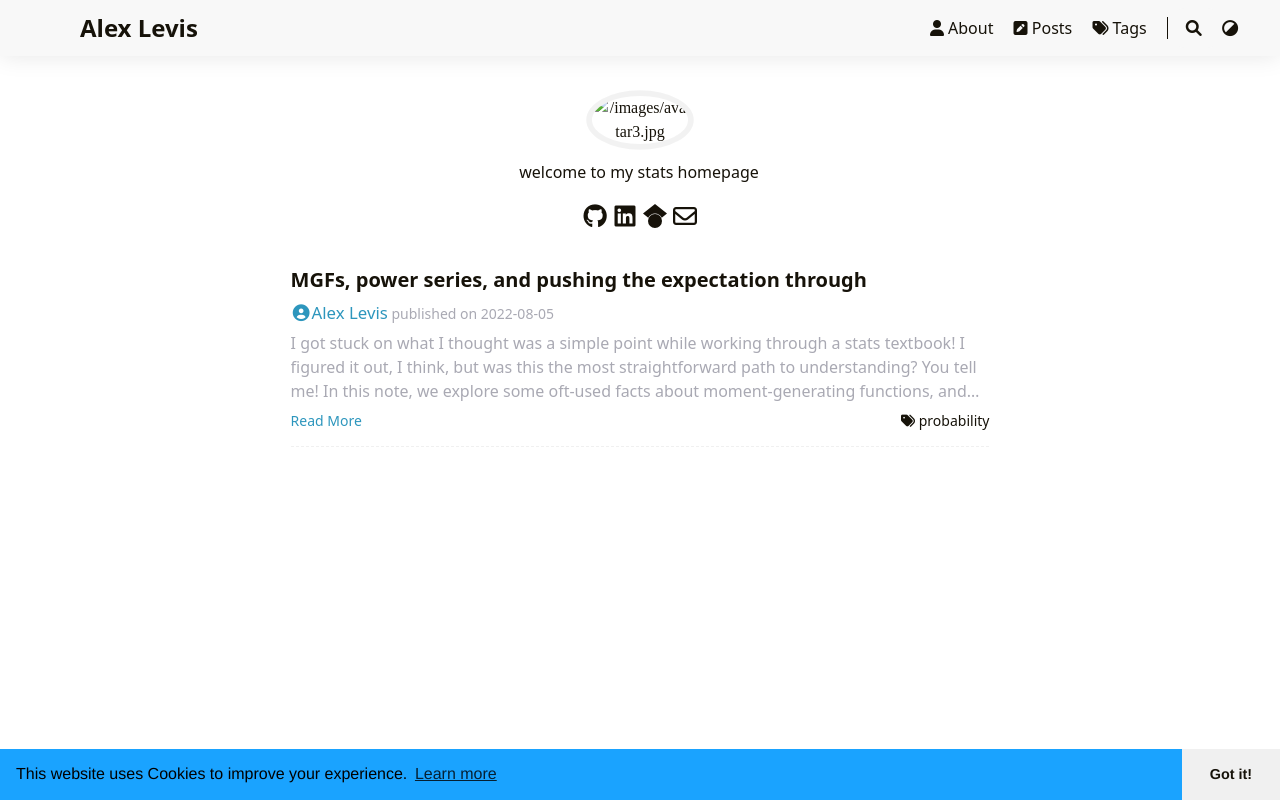
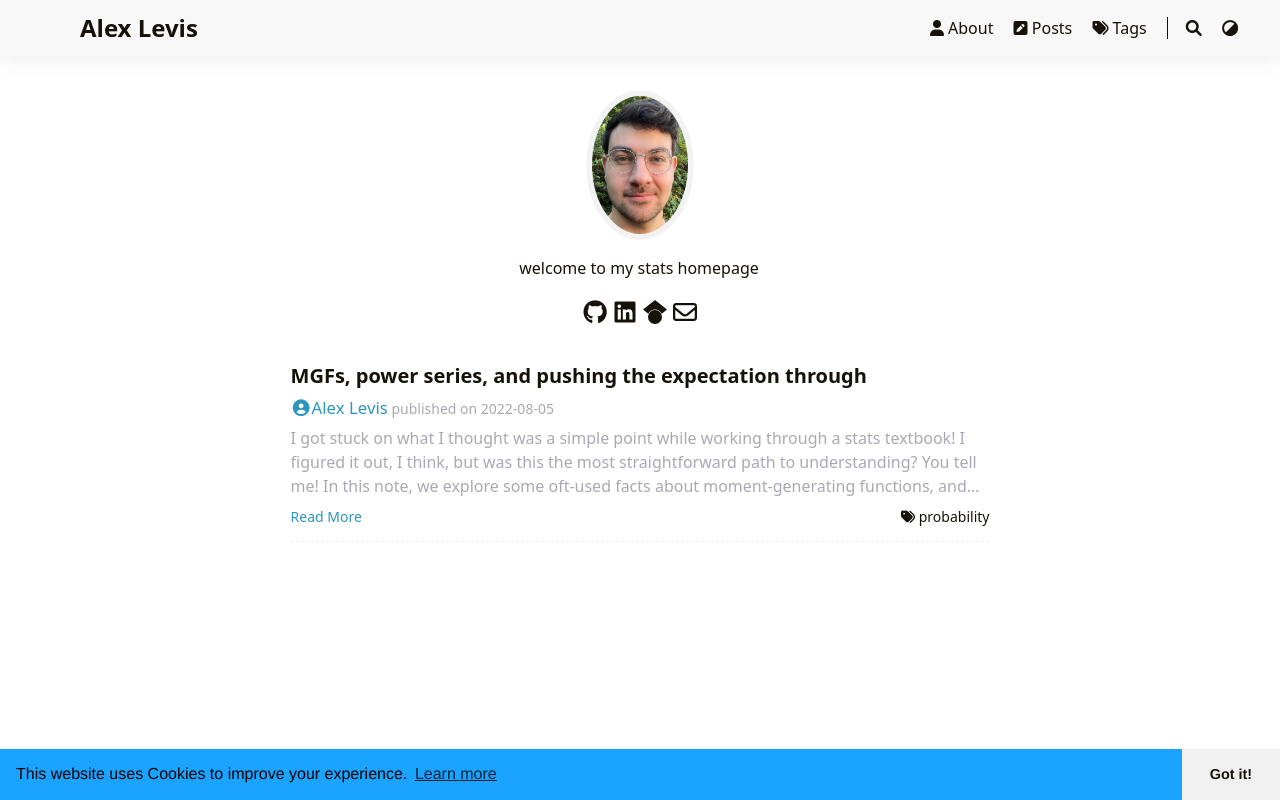
Before and after one commit to alexlevis/alexlevis.github.io, a plain HTML site: page index.html in a window 1280 px wide. Drawn offline with Linux system fonts and the light colour scheme.

Commit message:
fixed avatar photo

```diff
--- a/index.html
+++ b/index.html
@@ -94,11 +94,11 @@
                 <div class="container"><div class="page home" data-home="posts"><div class="home-profile"><div class="home-avatar"><a href="/about/" title="About"><img
         class="lazyload"
         src="/svg/loading.min.svg"
-        data-src="/images/avatar3.jpg"
-        data-srcset="/images/avatar3.jpg, /images/avatar3.jpg 1.5x, /images/avatar3.jpg 2x"
+        data-src="/images/avatar3.jpeg"
+        data-srcset="/images/avatar3.jpeg, /images/avatar3.jpeg 1.5x, /images/avatar3.jpeg 2x"
         data-sizes="auto"
-        alt="/images/avatar3.jpg"
-        title="/images/avatar3.jpg" /></a></div><div class="home-subtitle"><div id="id-1" class="typeit"></div></div><div class="links"><a href="https://github.com/alexlevis" title="GitHub" target="_blank" rel="noopener noreffer me"><i class="fab fa-github fa-fw" aria-hidden="true"></i></a><a href="https://linkedin.com/in/alex-levis-51721a1bb/" title="LinkedIn" target="_blank" rel="noopener noreffer me"><i class="fab fa-linkedin fa-fw" aria-hidden="true"></i></a><a href="https://scholar.google.com/citations?user=T-FpnSYAAAAJ&amp;hl=en" title="Google Scholar" target="_blank" rel="noopener noreffer me"><i data-svg-src="/lib/simple-icons/icons/googlescholar.min.svg" aria-hidden="true"></i></a><a href="mailto:alevis@cmu.edu" title="Email" rel="me"><i class="far fa-envelope fa-fw" aria-hidden="true"></i></a></div></div>
+        alt="/images/avatar3.jpeg"
+        title="/images/avatar3.jpeg" /></a></div><div class="home-subtitle"><div id="id-1" class="typeit"></div></div><div class="links"><a href="https://github.com/alexlevis" title="GitHub" target="_blank" rel="noopener noreffer me"><i class="fab fa-github fa-fw" aria-hidden="true"></i></a><a href="https://linkedin.com/in/alex-levis-51721a1bb/" title="LinkedIn" target="_blank" rel="noopener noreffer me"><i class="fab fa-linkedin fa-fw" aria-hidden="true"></i></a><a href="https://scholar.google.com/citations?user=T-FpnSYAAAAJ&amp;hl=en" title="Google Scholar" target="_blank" rel="noopener noreffer me"><i data-svg-src="/lib/simple-icons/icons/googlescholar.min.svg" aria-hidden="true"></i></a><a href="mailto:alevis@cmu.edu" title="Email" rel="me"><i class="far fa-envelope fa-fw" aria-hidden="true"></i></a></div></div>
 <article class="single summary" itemscope itemtype="http://schema.org/Article"><h1 class="single-title" itemprop="name headline">
         <a href="/mgf-bounds/">MGFs, power series, and pushing the expectation through</a>
     </h1><div class="post-meta"><span class="post-author"><a href="/" title="Author" rel="author" class="author"><i class="fas fa-user-circle fa-fw" aria-hidden="true"></i>Alex Levis</a></span>&nbsp;<span class="post-publish">published on <time datetime="2022-08-05">2022-08-05</time></span></div><div class="content">I got stuck on what I thought was a simple point while working through a stats textbook! I figured it out, I think, but was this the most straightforward path to understanding? You tell me! In this note, we explore some oft-used facts about moment-generating functions, and explain a connection with tail and concentration inequalities.
```
